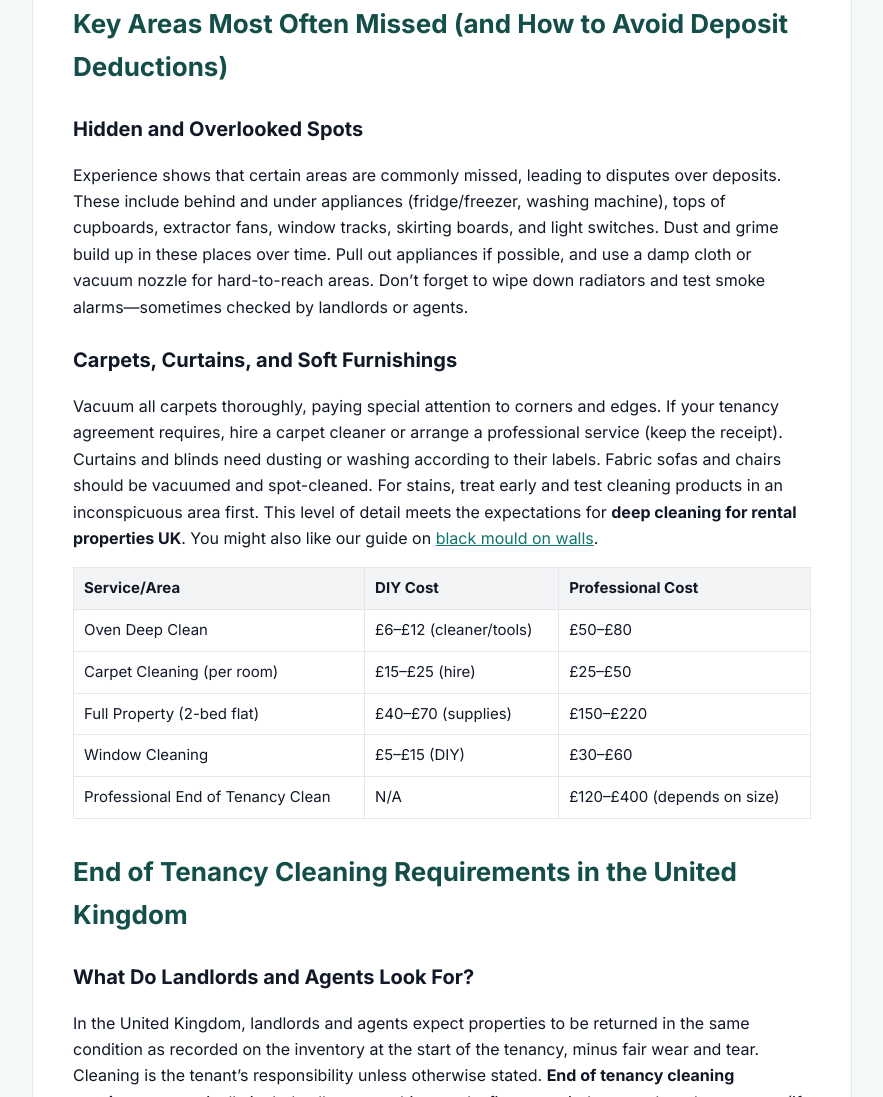
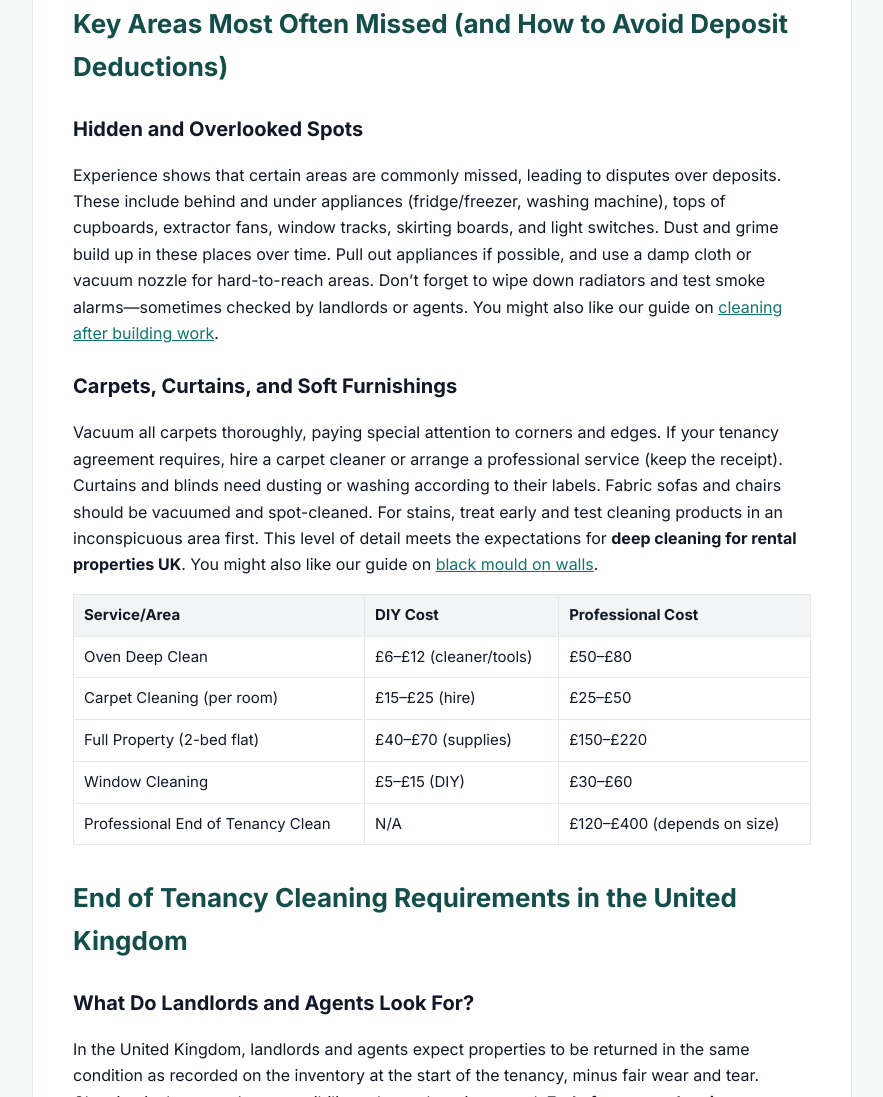
Before and after one commit to aiautomationuk/net-robot-cleaners, a plain HTML site: page blog/end-of-tenancy-cleaning-checklist-uk-2026-move-out-guide.html in a window 1280 px wide. Shown: the part 3855-4952 px from the top of the page, without its empty margins (198-1081 px from the left). Drawn offline with Linux system fonts and the light colour scheme.

Commit message:
Link to a new related post: Cleaning After Building Work

```diff
--- a/blog/end-of-tenancy-cleaning-checklist-uk-2026-move-out-guide.html
+++ b/blog/end-of-tenancy-cleaning-checklist-uk-2026-move-out-guide.html
@@ -67,7 +67,7 @@ article.post blockquote{border-left:4px solid var(--p);margin:16px 0;padding:6px
 
 <h2>Key Areas Most Often Missed (and How to Avoid Deposit Deductions)</h2>
 <h3>Hidden and Overlooked Spots</h3>
-<p>Experience shows that certain areas are commonly missed, leading to disputes over deposits. These include behind and under appliances (fridge/freezer, washing machine), tops of cupboards, extractor fans, window tracks, skirting boards, and light switches. Dust and grime build up in these places over time. Pull out appliances if possible, and use a damp cloth or vacuum nozzle for hard-to-reach areas. Don’t forget to wipe down radiators and test smoke alarms—sometimes checked by landlords or agents.</p>
+<p>Experience shows that certain areas are commonly missed, leading to disputes over deposits. These include behind and under appliances (fridge/freezer, washing machine), tops of cupboards, extractor fans, window tracks, skirting boards, and light switches. Dust and grime build up in these places over time. Pull out appliances if possible, and use a damp cloth or vacuum nozzle for hard-to-reach areas. Don’t forget to wipe down radiators and test smoke alarms—sometimes checked by landlords or agents. You might also like our guide on <a href="https://robot-cleaners.com/blog/cleaning-after-building-work.html">cleaning after building work</a>.</p>
 <h3>Carpets, Curtains, and Soft Furnishings</h3>
 <p>Vacuum all carpets thoroughly, paying special attention to corners and edges. If your tenancy agreement requires, hire a carpet cleaner or arrange a professional service (keep the receipt). Curtains and blinds need dusting or washing according to their labels. Fabric sofas and chairs should be vacuumed and spot-cleaned. For stains, treat early and test cleaning products in an inconspicuous area first. This level of detail meets the expectations for <strong>deep cleaning for rental properties UK</strong>. You might also like our guide on <a href="https://robot-cleaners.com/blog/black-mould-on-walls.html">black mould on walls</a>.</p>
 
```
